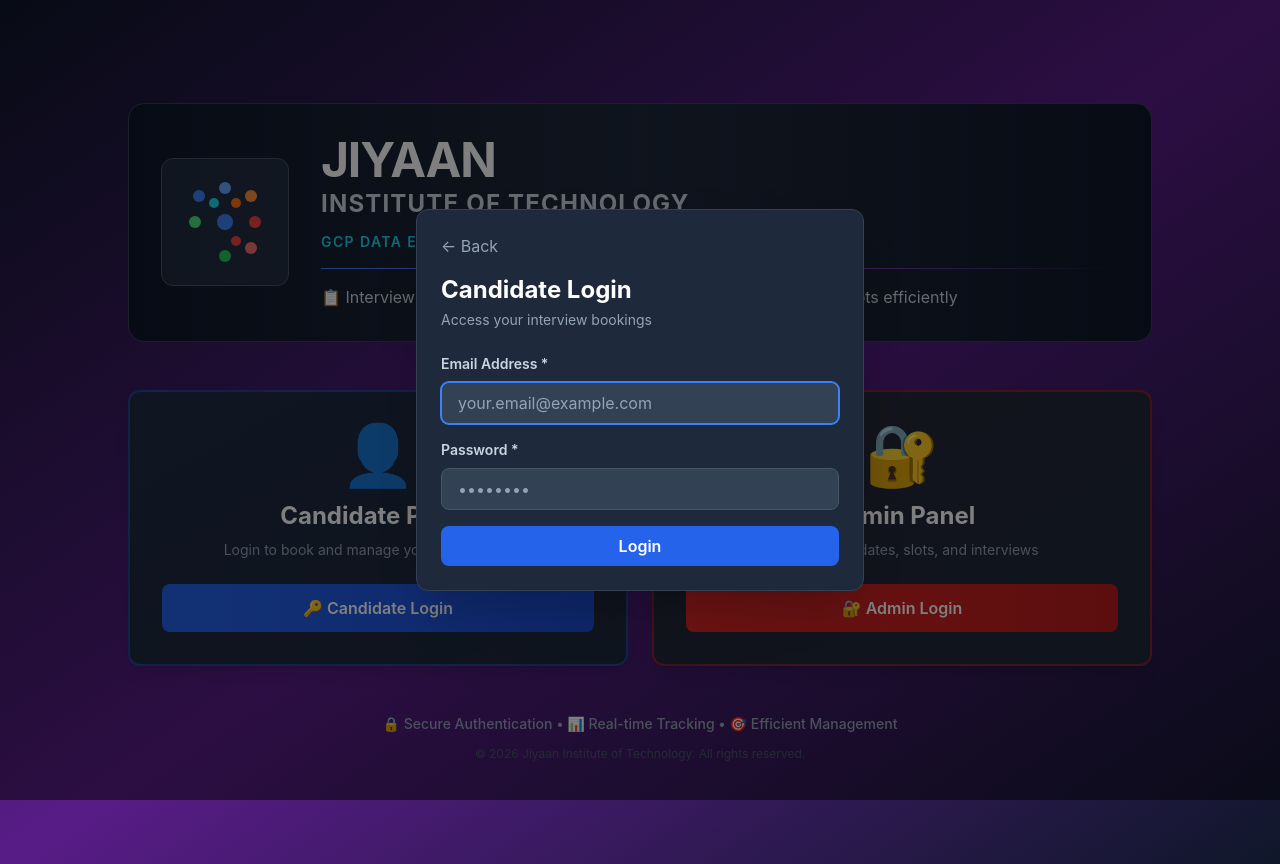
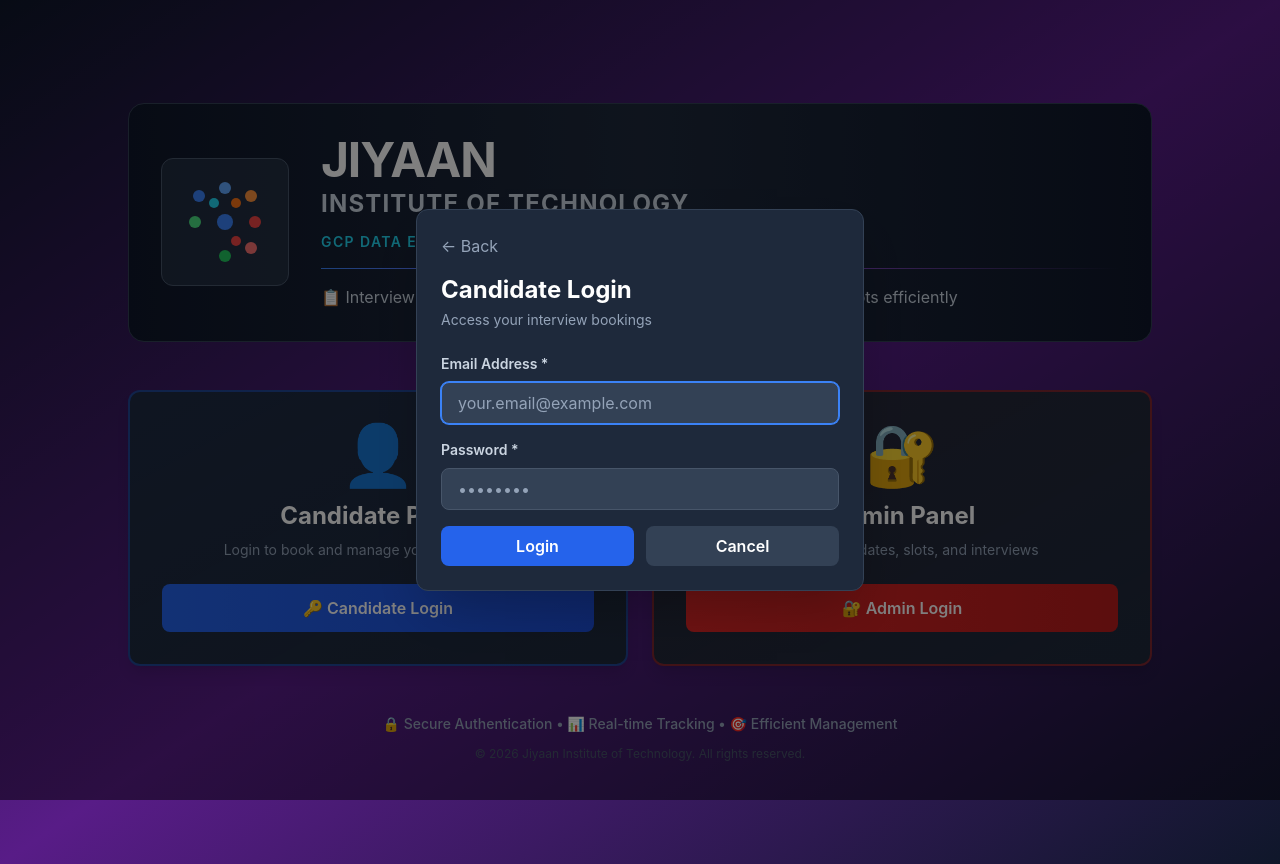
Before and after one commit to jiyaan-data-engineering/Interview-Booking-System, a Next.js app: page / in a window 1280 px wide. Both pictures are taken after a click on the element 378 px from the left and 527 px from the top of the page. Built offline with nearby package versions, Linux system fonts and the light colour scheme; no server answers; the database is empty.

Commit message:
Add Cancel button to Candidate Login form

```diff
--- a/components/auth/LoginForm.tsx
+++ b/components/auth/LoginForm.tsx
@@ -85,13 +85,24 @@
             </div>
           )}
 
+          <div className="flex gap-3">
             <button
               type="submit"
               disabled={loading}
-            className="w-full py-2 bg-blue-600 text-white rounded-lg font-semibold hover:bg-blue-700 transition-all disabled:opacity-50"
+              className="flex-1 py-2 bg-blue-600 text-white rounded-lg font-semibold hover:bg-blue-700 transition-all disabled:opacity-50"
             >
               {loading ? 'Logging in...' : 'Login'}
             </button>
+            {onBack && (
+              <button
+                type="button"
+                onClick={onBack}
+                className="flex-1 py-2 bg-slate-700 text-white rounded-lg font-semibold hover:bg-slate-600 transition-all"
+              >
+                Cancel
+              </button>
+            )}
+          </div>
         </form>
       </div>
     </div>
```
Lines whose indentation alone changed are shown as unchanged.
